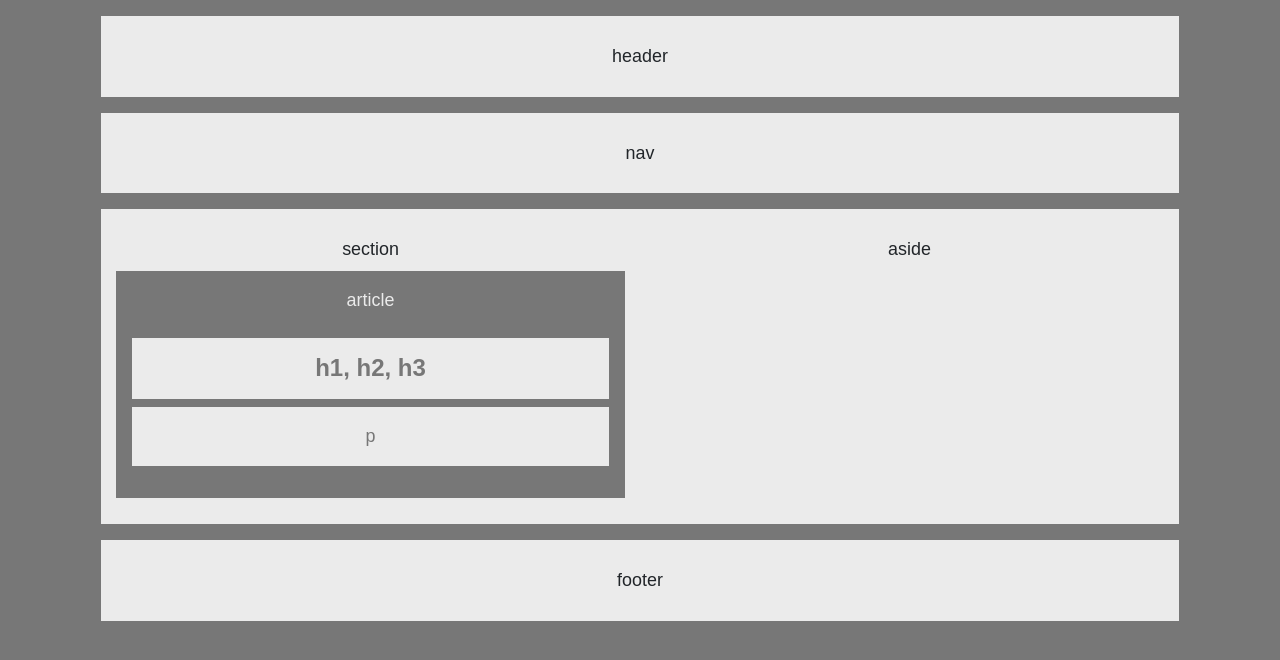
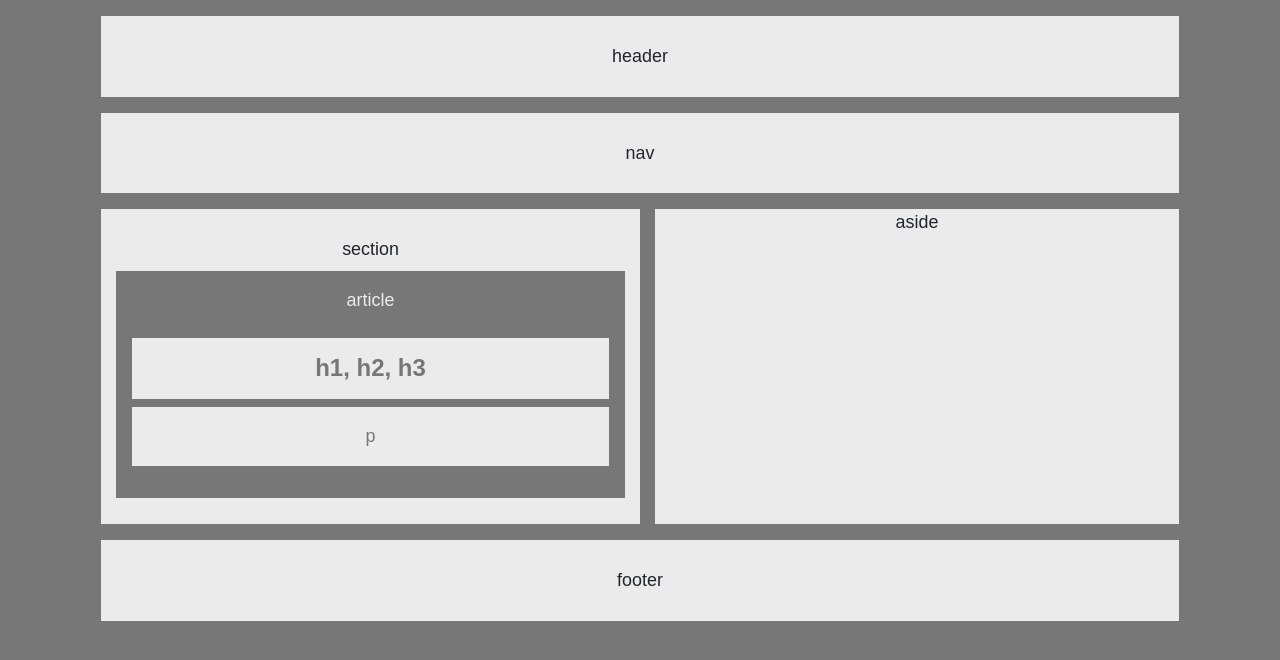
Before and after one commit to zenglenn42/utbc2019-hw-01-portfolio, a plain HTML site: page index.html in a window 1280 px wide. Drawn offline with Linux system fonts and the light colour scheme.

Commit message:
restore column gutter; closes issue [#1]
Using:
	background-clip: content-box

on the aside to allow gray column gutter to show through.

```diff
--- a/assets/style.css
+++ b/assets/style.css
@@ -11,6 +11,10 @@ aside,
 footer {
   background: #ebebeb;
   padding: 1.5em 0;
+}
+
+aside {
+  background-clip: content-box;
 }
 
 .col-center-text {
--- a/index.html
+++ b/index.html
@@ -22,7 +22,7 @@
             <p>p</p>
           </article>
         </section>
-        <aside class="col-md-6 col-center-text">aside</aside>
+        <aside class="col-md-6 col-center-text pr-0 py-0">aside</aside>
       </main>
       <footer class="row justify-content-center m-3">footer</footer>
       <script src="assets/jquery-3.3.1.slim.min.js"></script>
```
